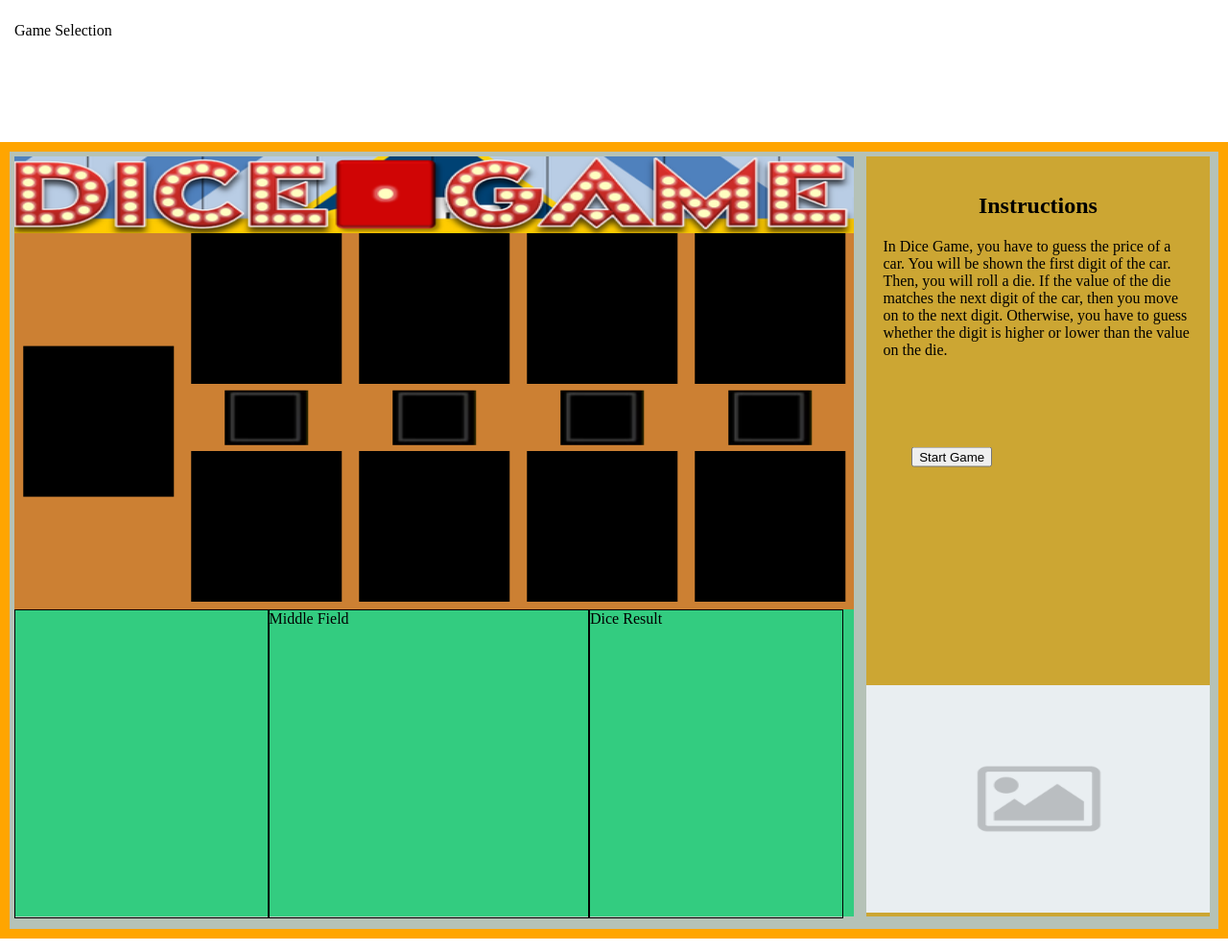
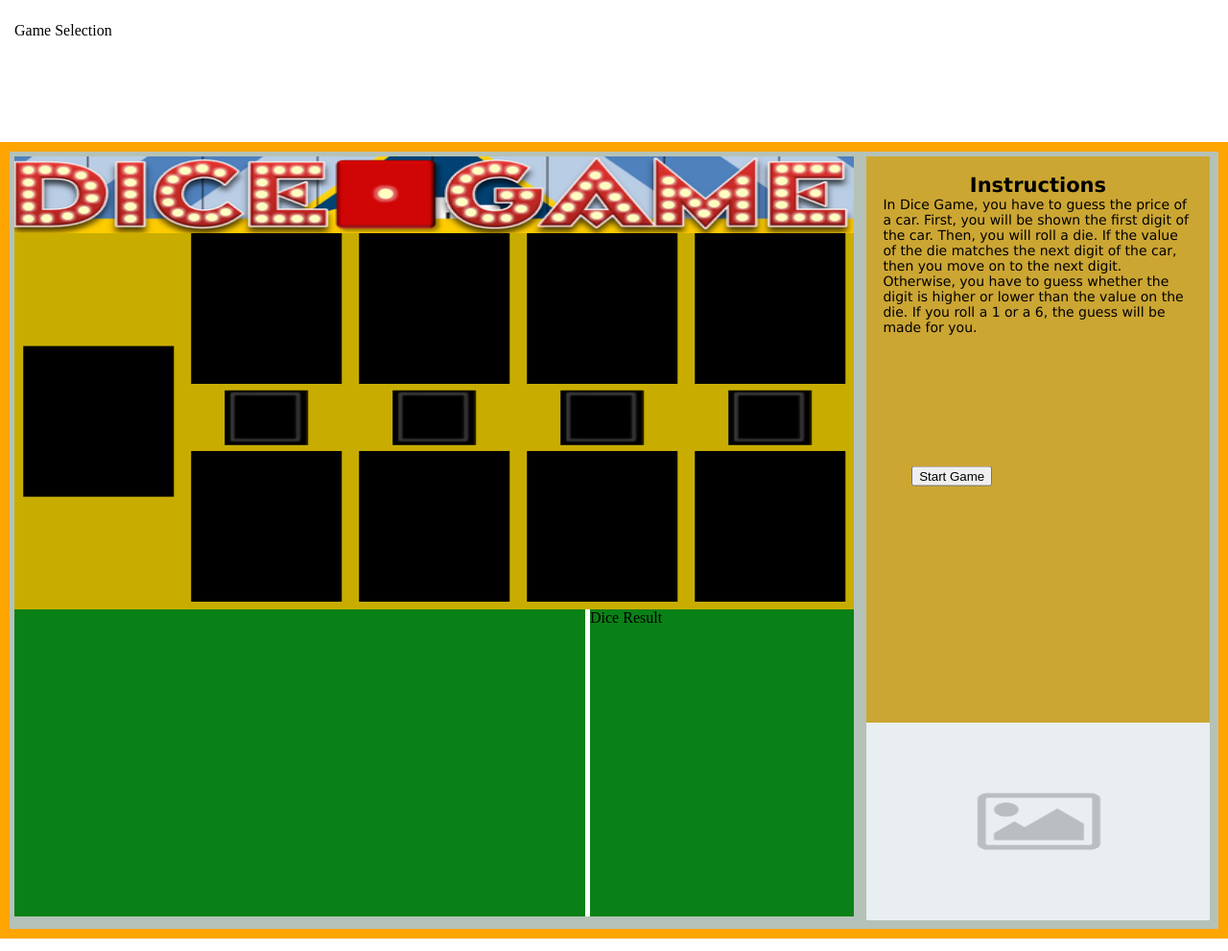
Before and after one commit to trev155/ActIsRight, a React app: page / in a window 1280 px wide. Shown: the part 41-1032 px from the top of the page at 96% size. Built offline with nearby package versions, Linux system fonts and the light colour scheme.

Commit message:
Display message on game over. Some CSS changes

```diff
--- a/app/assets/css/style.css
+++ b/app/assets/css/style.css
@@ -96,7 +96,7 @@ body {
 
 /* Number Display Board */
 .DiceGame .NumberDisplayBoard .col {
-    background-color: rgb(204, 128, 51);
+    background-color: rgb(200, 173, 0);
 }
 
 .DiceGame .NumberDisplayBoard .col {
@@ -128,7 +128,7 @@ body {
 }
 
 .DiceGame .NumberDisplayBoard .col .NumberPanel .frame.selected {
-    border: 3px solid yellow;
+    border: 3px solid rgb(127,255,212);
 }
 
 .DiceGame .NumberDisplayBoard .col .NumberPanel img {
@@ -136,7 +136,8 @@ body {
     left: 50%;
     transform: translateX(-50%);
 
-    height: 100%;
+    height: 99%;
+    width: 99%;
 }
 
 .DiceGame .NumberDisplayBoard .col .DicePanel {
@@ -159,14 +160,13 @@ body {
 
 /* Dice Board */
 .DiceGame .DiceBoard {
-    background-color: rgb(51, 204, 128);
+    background-color: rgb(10, 129, 22);
 }
 
 .DiceGame .DiceBoard .idleDice {
     width: 30%;
     height: 100%;
     float: left;
-    border: 1px solid black;
 }
 
 .DiceGame .DiceBoard .idleDice .idleDiceContainer {
@@ -176,36 +176,55 @@ body {
 }
 
 .DiceGame .DiceBoard .idleDice .idleDiceContainer div img {
-    max-width: 25%;
-    max-height: 25%;
+    width: 20%;
+    height: 20%;
 }
 
 .DiceGame .DiceBoard .middleField {
     width: 38%;
     height: 100%;
     float: left;
-    border: 1px solid black;
+}
+
+.DiceGame .DiceBoard .middleField .gameOverText {
+    position: relative;
+    top: 50%;
+    transform: translateY(-50%);
+
+    text-align: center;
+    height: 50%;
+    font-size: 24px;
+    color: rgb(233, 205, 12);
 }
 
 .DiceGame .DiceBoard .diceResult {
     width: 30%;
     height: 100%;
     float: left;
-    border: 1px solid black;
+    border-left: 5px solid white;
 }
 
 /* Info Panel */
 .DiceGame .InfoPanel .instructions {
     height: 30%;
     padding: 5%;
+
+    font-family: Verdana;
+    font-size: 14px;
+    overflow: auto;
 }
 
 .DiceGame .InfoPanel .instructions h2 {
     text-align: center;
+    margin: 0;
+}
+
+.DiceGame .InfoPanel .instructions p {
+    margin: 0;
 }
 
 .DiceGame .InfoPanel .buttonSet1 {
-    height: 10%;
+    height: 15%;
 }
 
 .DiceGame .InfoPanel .buttonSet1 .startButton {
@@ -247,7 +266,7 @@ body {
 }
 
 .DiceGame .InfoPanel .buttonSet2 {
-    height: 10%;
+    height: 15%;
 }
 
 .DiceGame .InfoPanel .buttonSet2 .lowerButton {
@@ -277,16 +296,16 @@ body {
 }
 
 .DiceGame .InfoPanel .product {
-    height: 50%;
+    height: 40%;
 }
 
 .DiceGame .InfoPanel .product h2 {
     margin: 0 auto;
     text-align: center;
-    height: 30%;
+    height: 25%;
 }
 
 .DiceGame .InfoPanel .product img {
     width: 100%;
-    height: 60%;
+    height: 65%;
 }
--- a/app/components/DiceBoard.js
+++ b/app/components/DiceBoard.js
@@ -4,13 +4,24 @@ import { IdleDiceContainer } from './IdleDiceContainer';
 
 export class DiceBoard extends React.Component {
     render() {
+        let gameOverText;
+        if (this.props.lifecycle.isRevealPhase && this.props.lifecycle.isGameWon) {
+            gameOverText = "You WIN!";
+        } else if (this.props.lifecycle.isRevealPhase && !this.props.lifecycle.isGameWon) {
+            gameOverText = "You LOSE";
+        } else {
+            gameOverText = "";
+        }
+
         return (
             <div className="DiceBoard">
                 <div className="idleDice">
                     <IdleDiceContainer idleDice={this.props.idleDice}/>
                 </div>
                 <div className="middleField">
-                    Middle Field
+                    <div className="gameOverText">
+                        {gameOverText}
+                    </div>
                 </div>
                 <div className="diceResult">
                     Dice Result
@@ -21,5 +32,13 @@ export class DiceBoard extends React.Component {
 }
 
 DiceBoard.propTypes = {
-    idleDice: PropTypes.array.isRequired
+    idleDice: PropTypes.array.isRequired,
+    lifecycle: PropTypes.shape({
+        isStarted: PropTypes.bool,
+        isRollPhase: PropTypes.bool,
+        isGuessPhase: PropTypes.bool,
+        isDone: PropTypes.bool,
+        isRevealPhase: PropTypes.bool,
+        isGameWon: PropTypes.bool,
+    }).isRequired
 };
--- a/app/components/DiceGame.js
+++ b/app/components/DiceGame.js
@@ -254,7 +254,8 @@ export class DiceGame extends React.Component {
             isRollPhase: this.state.game.isRollPhase,
             isGuessPhase: this.state.game.isGuessPhase,
             isDone: this.state.game.isDone,
-            isRevealPhase: this.state.game.isRevealPhase
+            isRevealPhase: this.state.game.isRevealPhase,
+            isGameWon: this.state.game.isGameWon
         };
 
         // The Idle Dice faces to display
@@ -268,7 +269,7 @@ export class DiceGame extends React.Component {
                         <img src="/app/assets/img/dicegame/dicegame.png"/>
                     </div>
                     <NumberDisplayBoard gameData={gameData} lifecycle={lifecycle}/>
-                    <DiceBoard idleDice={idleDice}/>
+                    <DiceBoard idleDice={idleDice} lifecycle={lifecycle}/>
                 </div>
                 <div className="right">
                     <InfoPanel handlers={handlers} product={this.state.game.product} lifecycle={lifecycle}/>
--- a/app/components/InfoPanel.js
+++ b/app/components/InfoPanel.js
@@ -146,10 +146,11 @@ export class InfoPanel extends React.Component {
                 <div className="instructions">
                     <h2>Instructions</h2>
                     <p>
-                    In Dice Game, you have to guess the price of a car. You will be shown the first digit of the
-                    car. Then, you will roll a die. If the value of the die matches the next digit of the car,
+                    In Dice Game, you have to guess the price of a car.
+                    First, you will be shown the first digit of the car.
+                    Then, you will roll a die. If the value of the die matches the next digit of the car,
                     then you move on to the next digit. Otherwise, you have to guess whether the digit is higher
-                    or lower than the value on the die.
+                    or lower than the value on the die. If you roll a 1 or a 6, the guess will be made for you.
                     </p>
                 </div>
 
@@ -183,6 +184,7 @@ InfoPanel.propTypes = {
         isRollPhase: PropTypes.bool,
         isGuessPhase: PropTypes.bool,
         isDone: PropTypes.bool,
-        isRevealPhase: PropTypes.bool
+        isRevealPhase: PropTypes.bool,
+        isGameWon: PropTypes.bool
     }).isRequired
 };
--- a/app/components/NumberDisplayBoard.js
+++ b/app/components/NumberDisplayBoard.js
@@ -201,6 +201,7 @@ NumberDisplayBoard.propTypes = {
         isRollPhase: PropTypes.bool,
         isGuessPhase: PropTypes.bool,
         isDone: PropTypes.bool,
-        isRevealPhase: PropTypes.bool
+        isRevealPhase: PropTypes.bool,
+        isGameWon: PropTypes.bool
     }).isRequired
 };
```
Also changed, not shown: README.md.
